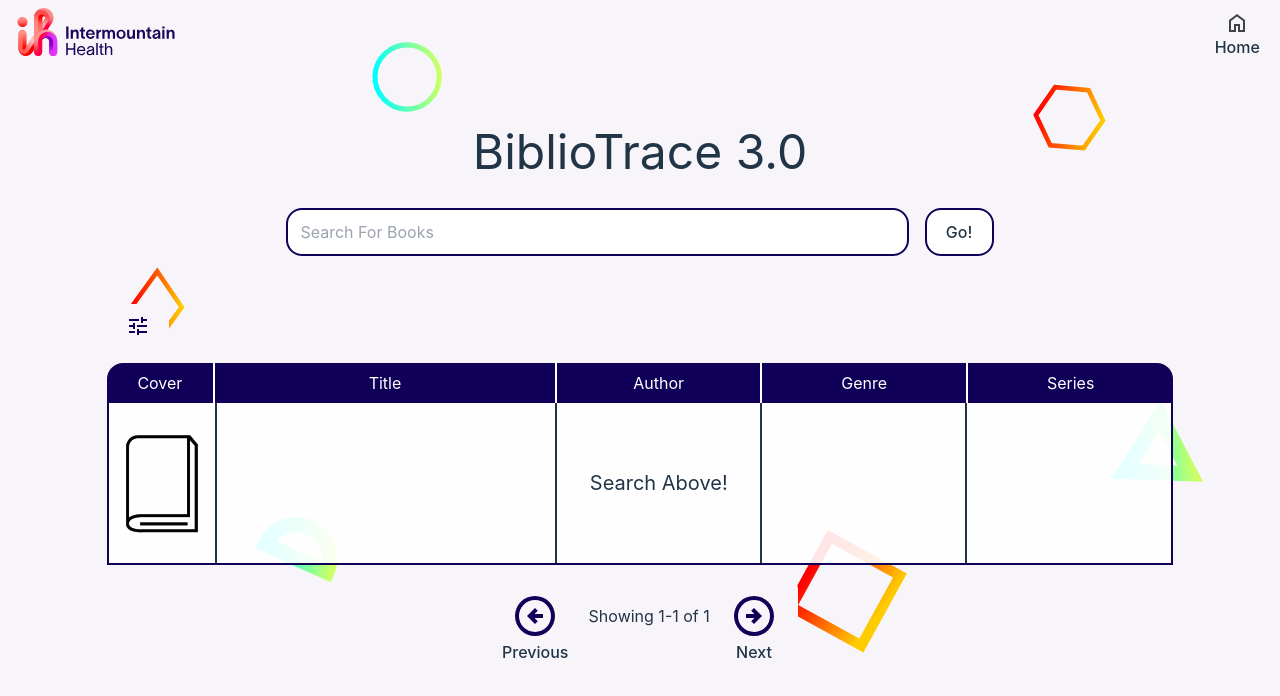
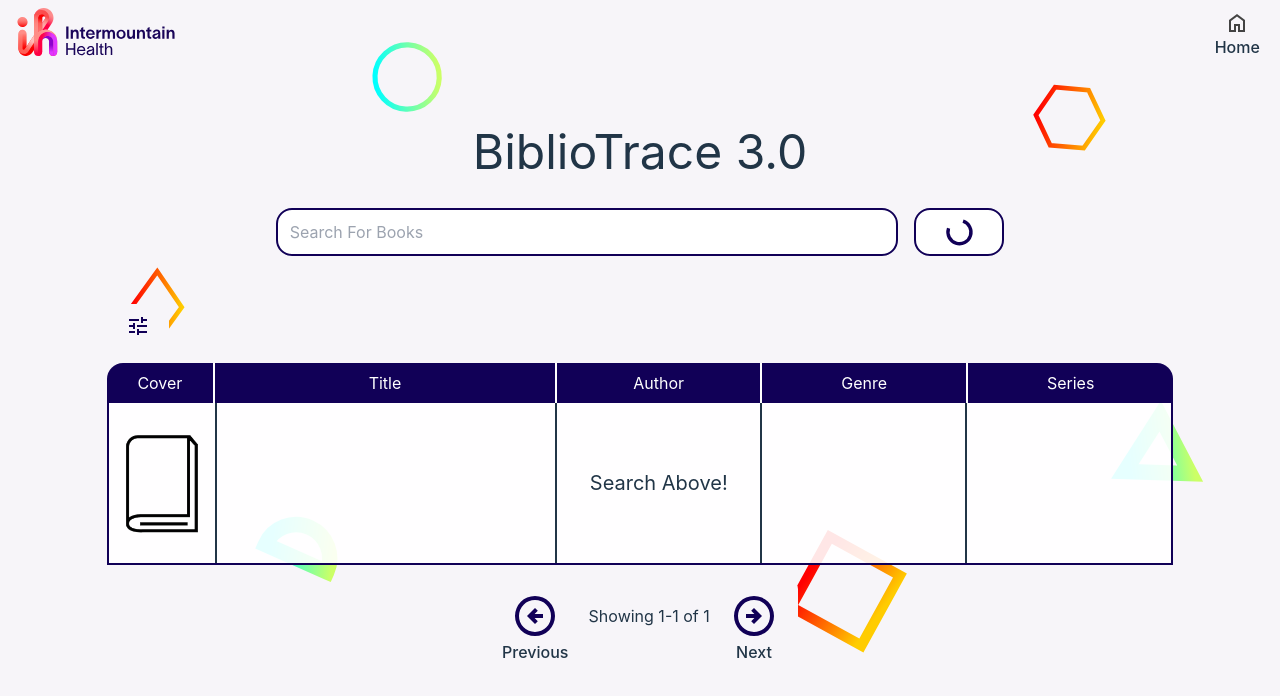
Before and after one commit to tpurba/bibliotrace-front-end, a React (Vite) app: page /bibliotrace-front-end/search in a window 1280 px wide. Both pictures are taken after a click on the button "Go!". Shown: the top 696 px of the page. Built offline with nearby package versions, Linux system fonts and the light colour scheme; no server answers.

Commit message:
feat(search): added loading spinner to search button

```diff
--- a/package.json
+++ b/package.json
@@ -10,6 +10,7 @@
     "preview": "vite preview"
   },
   "dependencies": {
+    "motion": "^12.0.5",
     "react": "^18.3.1",
     "react-dom": "^18.3.1",
     "react-router-dom": "^7.1.3"
--- /dev/null
+++ b/src/components/LoadingSpinner.jsx
@@ -0,0 +1,27 @@
+import React from "react";
+import Spinner from "../assets/loading-spinner.svg?react"
+import { motion } from "motion/react";
+
+const LoadingSpinner = ({ size }) => {
+  if (size == null || size == '') {
+    size = 10;
+  }
+
+  console.log(size)
+
+  return (
+    <div>
+      <motion.div
+        className={`flex items-center`}
+        style={{ height: size, width: size}}
+        initial={{ rotate: 0 }}
+        animate={{ rotate: 360 }}
+        transition={{ repeat: Infinity, duration: 1, ease: "linear" }}
+      >
+        <Spinner />
+      </motion.div>
+    </div>
+  );
+};
+
+export default LoadingSpinner;
--- a/src/pages/Home.jsx
+++ b/src/pages/Home.jsx
@@ -40,7 +40,7 @@ const Home = () => {
         <button className="m-2 border-[#110057] border-2 bg-white rounded-2xl font-bold text-[#a49bc6]" onClick= {handleSearch}>Go!</button>
 
       </div>
-      <div class="flex flex-row">
+      <div className="flex flex-row">
         <CustomButton
           imageSrc={WhatsPopular}
           text="Whats Popular"
--- a/src/pages/SearchPage.jsx
+++ b/src/pages/SearchPage.jsx
@@ -5,12 +5,15 @@ import Filter from "../assets/filter.svg?react"
 import Next from "../assets/next.svg?react"
 import Prev from "../assets/prev.svg?react"
 import SearchResult from "../components/SearchResult"
+import LoadingSpinner from "../components/LoadingSpinner.jsx";
 
 const Search = () => {
   const location = useLocation()
   const rowHeight = 160
   const headerHeight = 450
   const [rowCount, setRowCount] = useState(0)
+  const [pageOffset, setPageOffset] = useState(0)
+  const [isLoading, setLoading] = useState(false)
   const [searchInput, setSearchInput] = useState(location.state?.initSearchInput ?? '')
   const [inputQuery, setInputQuery] = useState('')
   const [searchResults, setSearchResults] = useState([{
@@ -23,10 +26,10 @@ const Search = () => {
     genre: '',
     series: ''
   }])
-  const [pageOffset, setPageOffset] = useState(0)
 
   const conductSearch = () => {
     console.log('search includes: ', searchInput)
+    setLoading(true)
 
     fetch(`https://www.googleapis.com/books/v1/volumes?q={${searchInput}}&maxResults=40`)
     .then((result) => result.json())
@@ -37,14 +40,15 @@ const Search = () => {
       setSearchResults(bookResults)
       setPageOffset(0)
       setInputQuery(searchInput)
-    });
-  };
+      setLoading(false)
+    })
+  }
 
   const handleKeyDown = (event) => {
     if (event.key === 'Enter') {
       conductSearch()
     }
-  };
+  }
 
   const convertBooksObjToBook = (bookObj) => {
     // console.log(bookObj)
@@ -101,7 +105,9 @@ const Search = () => {
       <h1 className="mt-16 text-5xl">BiblioTrace 3.0</h1>
       <div className="h-16 my-6 flex w-7/12 justify-center"> {/* Search Bar */}
         <input className="m-2 px-3 w-10/12 border-2 border-[#110057] rounded-2xl" type="text" placeholder="Search For Books" value={searchInput} onInput={e => setSearchInput(e.target.value)} onKeyDown={handleKeyDown}></input>
-        <button className="m-2 border-[#110057] border-2 bg-white rounded-2xl" onClick={conductSearch}>Go!</button>
+        <button className="flex items-center m-2 border-[#110057] border-2 bg-white rounded-2xl" onClick={conductSearch}>
+          {isLoading ? <LoadingSpinner size={'3rem'}/> : "Go!"}
+        </button>
       </div>
       <div className="w-10/12"> {/* Search Results Table */}
         <div className="w-full flex justify-between my-4"> {/* Buttons Above Results */}
```
Also changed, not shown: src/assets/loading-spinner.svg (added), 1 other file (tests, documents, lock files or other folders).
